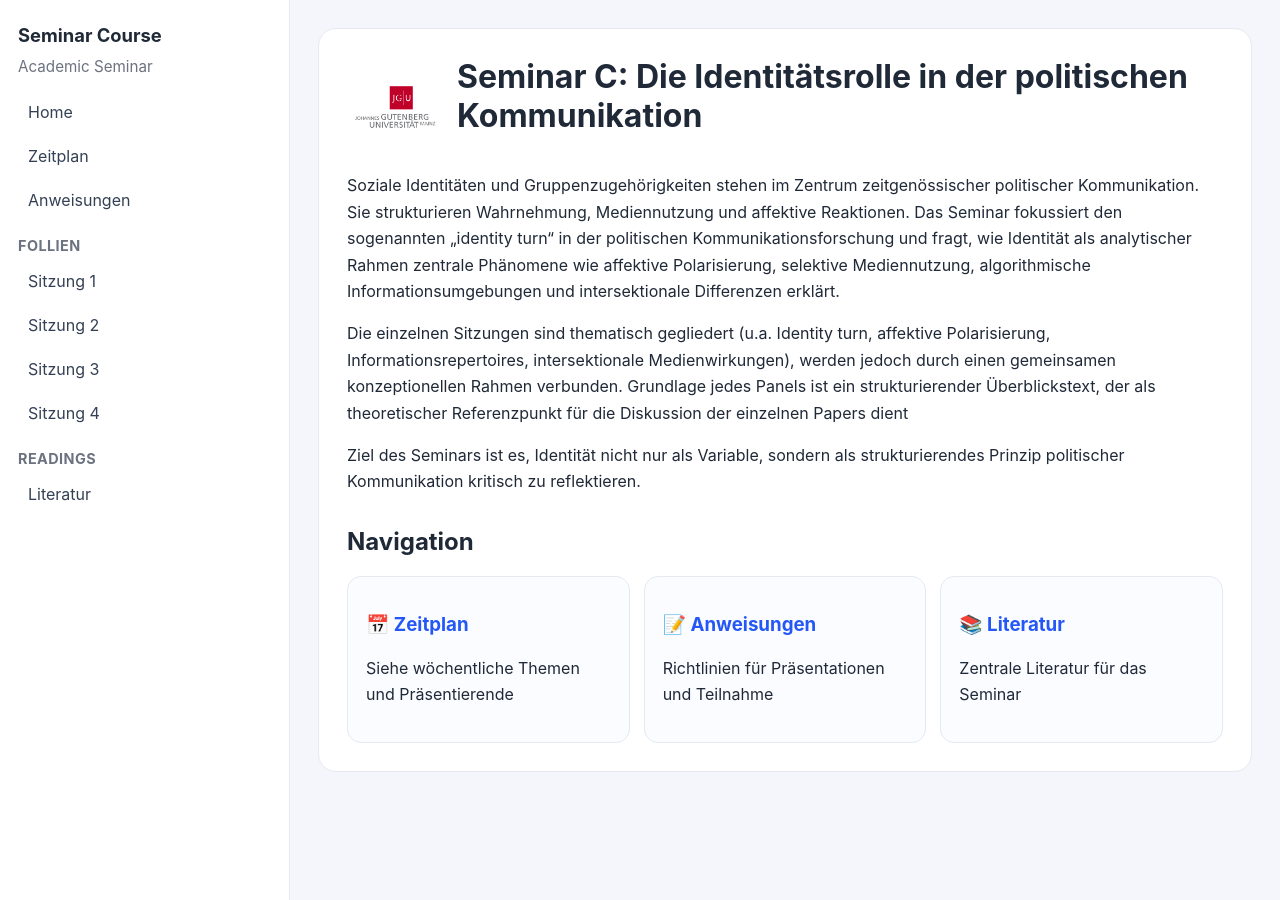
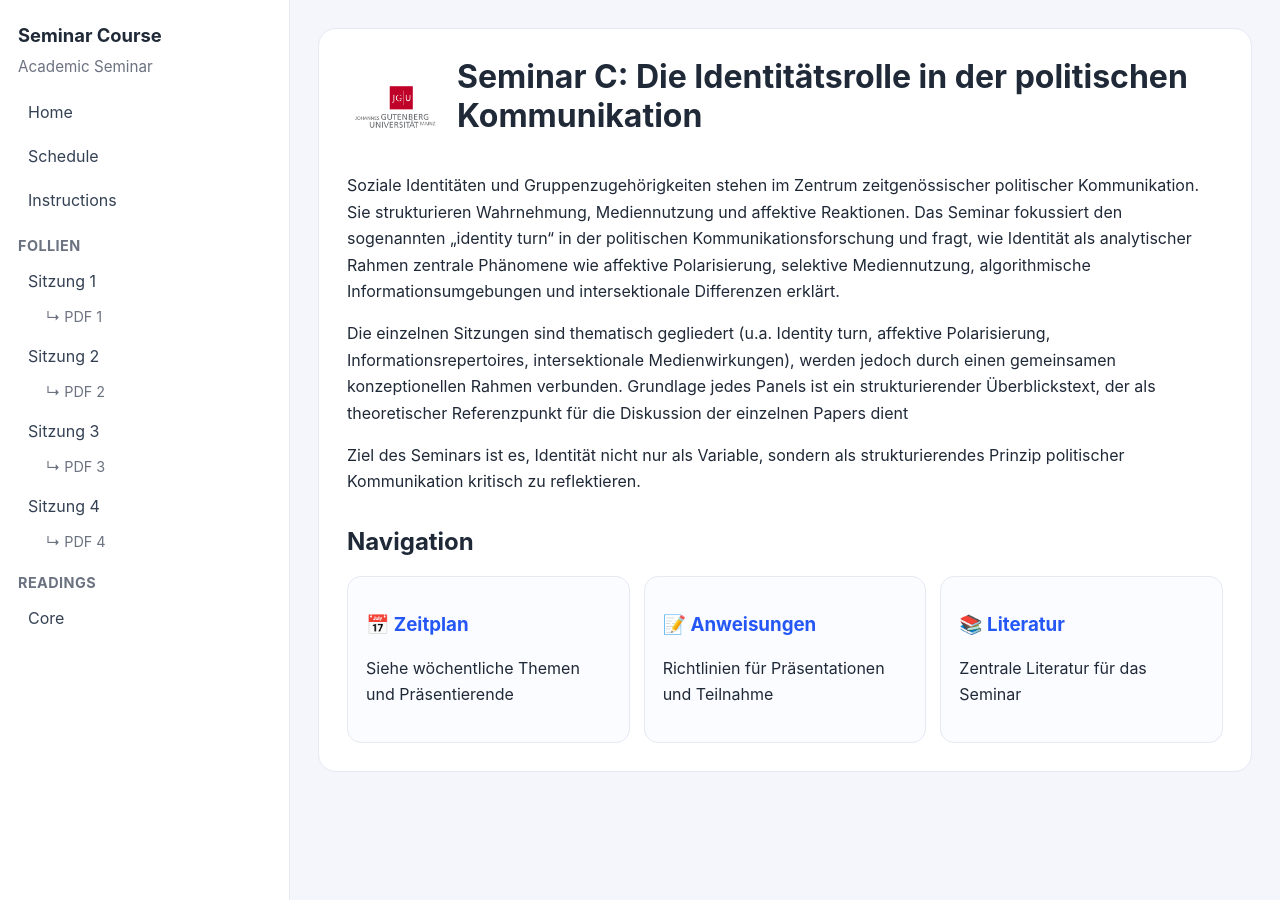
Before and after one commit to bellasgon/SeminarC_Sommer, a Jekyll site: the page built from index.md, in a window 1280 px wide. Built offline with Jekyll 4.4.1, drawn with Linux system fonts in a browser that asks for light colours.

Commit message:
Update course logo and navigation titles

```diff
--- a/_config.yml
+++ b/_config.yml
@@ -11,30 +11,35 @@ theme: null
 markdown: kramdown
 permalink: pretty
 
-# Logo exibida no topo da sidebar (adicione o arquivo em assets/images/)
+# Logo exibida no topo da sidebar
 course_logo: "/assets/images/jgu-logo.png"
 
-# Modelo de navegação local (links da própria pasta/repositório).
+# Navegação do curso
 course_navigation:
   main:
     - title: Home
       path: /
-    - title: Zeitplan
+    - title: Schedule
       path: /schedule
-    - title: Anweisungen
+    - title: Instructions
       path: /instructions
+
   follien:
     - title: Sitzung 1
       path: /seminars/week01
+      slides: /assets/follien/1.pdf
     - title: Sitzung 2
       path: /seminars/week02
+      slides: /assets/follien/2.pdf
     - title: Sitzung 3
       path: /seminars/week03
+      slides: /assets/follien/3.pdf
     - title: Sitzung 4
       path: /seminars/week04
+      slides: /assets/follien/4.pdf
 
   readings:
-    - title: Literatur
+    - title: Core
       path: /readings/core
 
 defaults:
```
